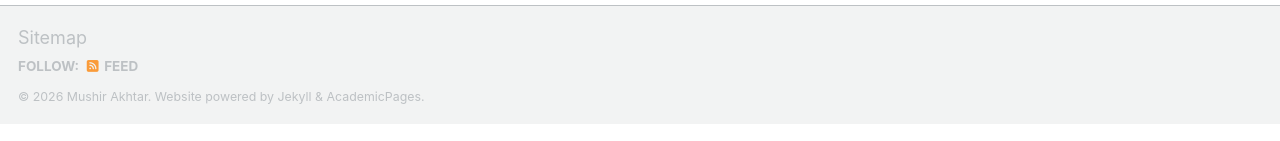
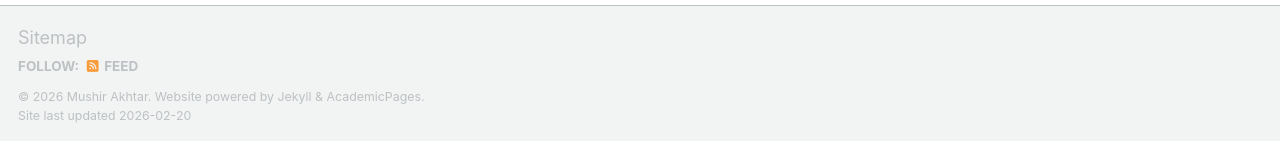
Before and after one commit to mushir-akhtar/mushir-akhtar.github.io, a Jekyll site: the page built from _pages/about.md, in a window 1280 px wide and 900 px high, scrolled down 1909 px. Shown: the part 756-897 px from the top of the window. Built offline with Jekyll 4.4.1, drawn with Linux system fonts in a browser that asks for light colours; some web fonts are replaced; a script bundle is joined from its source files by our own code; library files that are not in the unit come from our copies.

Commit message:
Update footer.html

```diff
--- a/_includes/footer.html
+++ b/_includes/footer.html
@@ -22,5 +22,6 @@
 <div class="page__footer-copyright">
   &copy; {{ site.time | date: '%Y' }} Mushir Akhtar.
   Website powered by <a href="https://jekyllrb.com" rel="nofollow">Jekyll</a> &amp;
-  <a href="https://github.com/academicpages/academicpages.github.io">AcademicPages</a>.
+  <a href="https://github.com/academicpages/academicpages.github.io">AcademicPages</a>.<br />
+  Site last updated {{ "now" | date: '%Y-%m-%d' }}
 </div>
```
